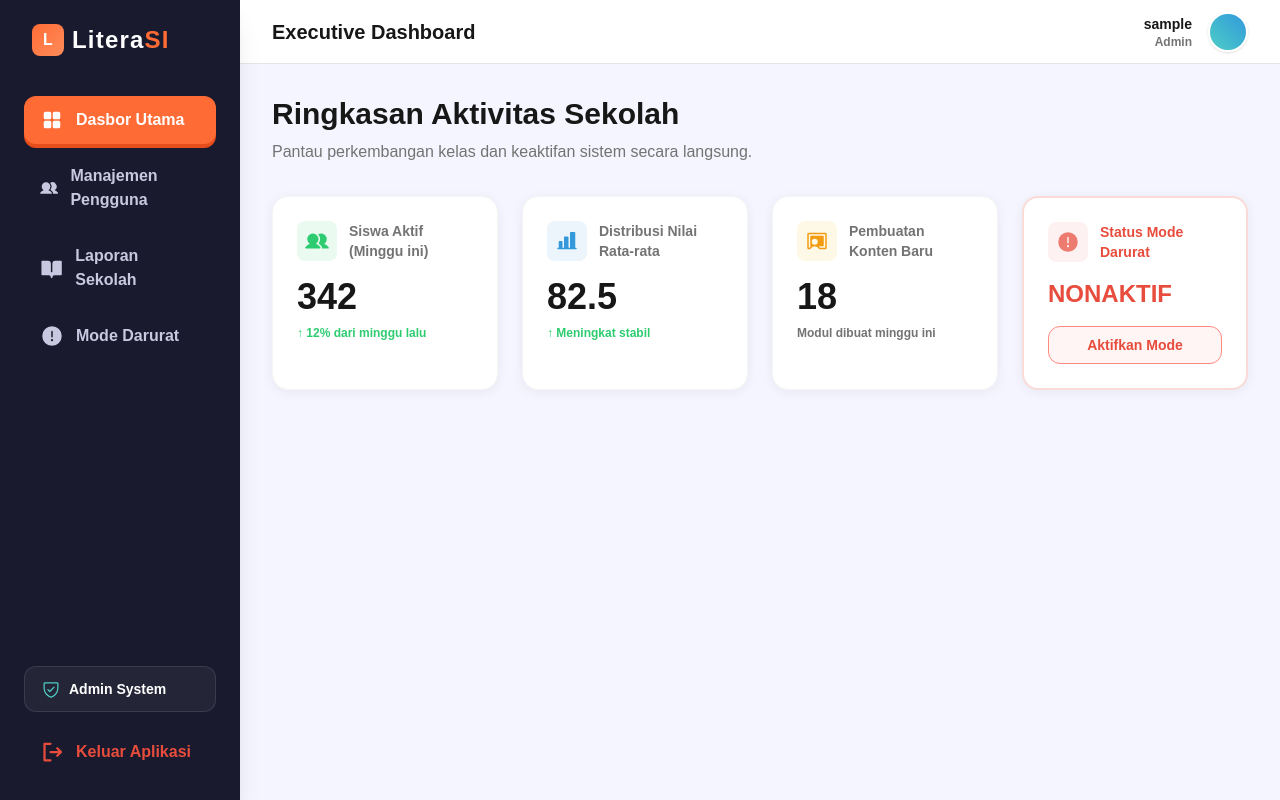
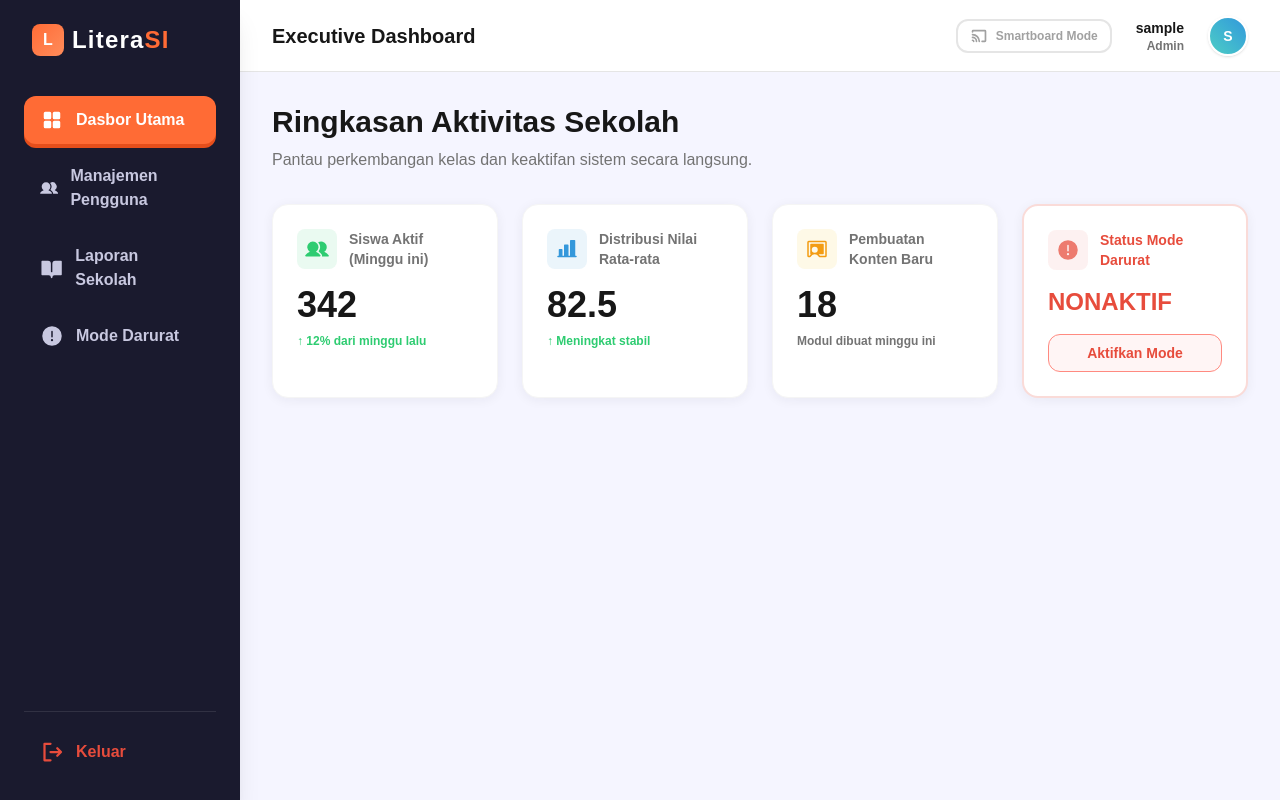
Before and after one commit to RiyanWardhana22/LMS_SDN101752, a React (Vite) app in the folder literasi-frontend/: page /admin/dashboard in a window 1280 px wide. Built offline with nearby package versions, Linux system fonts and the light colour scheme; sample sign-in values are in the browser's storage.

Commit message:
Fix: Sidebar

```diff
--- a/literasi-frontend/src/components/layout/DashboardLayout.jsx
+++ b/literasi-frontend/src/components/layout/DashboardLayout.jsx
@@ -1,14 +1,63 @@
+import { useState, useEffect } from "react";
 import Sidebar from "./Sidebar";
+import { List, Screencast } from "@phosphor-icons/react";
+
 export default function DashboardLayout({ children, role, title }) {
   const user = JSON.parse(localStorage.getItem("user"));
+
+  // State untuk Sidebar (Mobile) dan Smartboard (Layar Besar)
+  const [isSidebarOpen, setIsSidebarOpen] = useState(false);
+  const [isSmartboard, setIsSmartboard] = useState(false);
+
+  // Auto-deteksi layar super lebar (Smartboard) saat dimuat
+  useEffect(() => {
+    if (window.innerWidth >= 1920) setIsSmartboard(true);
+  }, []);
+
   return (
-    <div className="flex min-h-screen bg-[#f5f5ff]">
-      <Sidebar role={role} />
-      <div className="flex-1 flex flex-col h-screen overflow-hidden">
-        <header className="h-[64px] bg-white border-b border-neutral-200 flex items-center justify-between px-8 z-10">
-          <h1 className="text-xl font-extrabold text-neutral-900">{title}</h1>
-          <div className="flex items-center gap-4">
-            <div className="text-right">
+    // Tambahkan class 'smartboard-mode' jika toggle aktif
+    <div
+      className={`flex h-[100dvh] bg-[#f5f5ff] overflow-hidden ${isSmartboard ? "smartboard-mode" : ""}`}
+    >
+      {/* Panggil Sidebar dengan mengirimkan state */}
+      <Sidebar
+        role={role}
+        isOpen={isSidebarOpen}
+        onClose={() => setIsSidebarOpen(false)}
+      />
+
+      {/* Konten Utama Kanan */}
+      <div className="flex-1 flex flex-col h-full w-full overflow-hidden relative">
+        {/* Top Bar (Header) */}
+        <header className="h-[64px] sm:h-[72px] bg-white border-b border-neutral-200 flex items-center justify-between px-4 lg:px-8 z-10 shrink-0">
+          <div className="flex items-center gap-3 lg:gap-0">
+            {/* Tombol Hamburger (Muncul hanya di Mobile/Tablet) */}
+            <button
+              onClick={() => setIsSidebarOpen(true)}
+              className="lg:hidden p-2 text-neutral-600 hover:bg-neutral-100 rounded-xl transition-colors"
+            >
+              <List size={28} weight="bold" />
+            </button>
+            <h1 className="text-lg sm:text-xl font-extrabold text-neutral-900 truncate max-w-[200px] sm:max-w-none">
+              {title}
+            </h1>
+          </div>
+
+          <div className="flex items-center gap-3 sm:gap-6">
+            {/* Toggle Smartboard (Disembunyikan di HP karena HP tidak muat untuk smartboard) */}
+            <button
+              onClick={() => setIsSmartboard(!isSmartboard)}
+              className={`hidden md:flex items-center gap-2 px-3 py-1.5 rounded-xl border-2 font-bold text-xs transition-colors ${
+                isSmartboard
+                  ? "border-[#ff6b35] bg-[#fff3ee] text-[#ff6b35]"
+                  : "border-neutral-200 text-neutral-400 hover:text-neutral-700"
+              }`}
+            >
+              <Screencast size={18} weight="bold" />
+              Smartboard Mode
+            </button>
+
+            <div className="text-right hidden sm:block">
               <p className="text-sm font-bold text-neutral-900">
                 {user?.username}
               </p>
@@ -16,13 +65,16 @@ export default function DashboardLayout({ children, role, title }) {
                 {role}
               </p>
             </div>
-            <div className="w-10 h-10 bg-gradient-to-tr from-[#4ecdc4] to-[#3498db] rounded-full border-2 border-white shadow-sm"></div>
+            {/* Avatar */}
+            <div className="w-9 h-9 sm:w-10 sm:h-10 bg-gradient-to-tr from-[#4ecdc4] to-[#3498db] rounded-full border-2 border-white shadow-sm shrink-0 flex items-center justify-center text-white font-bold text-sm">
+              {user?.username?.charAt(0).toUpperCase()}
+            </div>
           </div>
         </header>
 
         {/* Area Render Halaman */}
-        <main className="flex-1 p-8 overflow-y-auto">
-          <div className="max-w-6xl mx-auto">{children}</div>
+        <main className="flex-1 overflow-y-auto p-4 sm:p-6 lg:p-8">
+          <div className="max-w-7xl mx-auto pb-10">{children}</div>
         </main>
       </div>
     </div>
--- a/literasi-frontend/src/components/layout/Sidebar.jsx
+++ b/literasi-frontend/src/components/layout/Sidebar.jsx
@@ -7,15 +7,18 @@ import {
   WarningCircle,
   SignOut,
   ShieldCheck,
+  X,
 } from "@phosphor-icons/react";
 
-export default function Sidebar({ role }) {
+export default function Sidebar({ role, isOpen, onClose }) {
   const navigate = useNavigate();
 
   const handleLogout = () => {
     localStorage.removeItem("user");
     navigate("/");
   };
+
+  // Konfigurasi Menu
   const adminMenu = [
     {
       name: "Dasbor Utama",
@@ -60,8 +63,24 @@ export default function Sidebar({ role }) {
   const menuItems = role === "admin" ? adminMenu : guruMenu;
 
   return (
-    <aside className="w-[240px] min-h-screen bg-[#1a1a2e] p-6 flex flex-col gap-2 text-[#c8c8e0] shadow-xl z-20">
-      <div className="mb-8 px-2 flex items-center gap-2">
+    <>
+      {/* 1. Overlay Hitam (Hanya muncul di Mobile/Tablet saat menu terbuka) */}
+      {isOpen && (
+        <div
+          className="fixed inset-0 bg-black/50 backdrop-blur-sm z-40 lg:hidden transition-opacity"
+          onClick={onClose}
+        ></div>
+      )}
+
+      {/* 2. Sidebar Container (Absolute di Mobile, Static di Desktop) */}
+      <aside
+        className={`fixed lg:static top-0 left-0 w-[240px] h-[100dvh] bg-[#1a1a2e] p-6 flex flex-col gap-2 text-[#c8c8e0] shadow-2xl lg:shadow-xl z-50 transform transition-transform duration-300 ease-spring ${
+          isOpen ? "translate-x-0" : "-translate-x-full lg:translate-x-0"
+        }`}
+      >
+        {/* Logo Area & Tombol Tutup Mobile */}
+        <div className="mb-8 px-2 flex items-center justify-between">
+          <div className="flex items-center gap-2">
             <div className="w-8 h-8 rounded-lg bg-gradient-to-br from-[#ff6b35] to-[#ff8c5a] flex items-center justify-center text-white font-black">
               L
             </div>
@@ -69,13 +88,22 @@ export default function Sidebar({ role }) {
               Litera<span className="text-[#ff6b35]">SI</span>
             </h2>
           </div>
+          {/* Tombol X hanya tampil di Mobile/Tablet */}
+          <button
+            onClick={onClose}
+            className="lg:hidden text-neutral-400 hover:text-white p-1"
+          >
+            <X size={24} weight="bold" />
+          </button>
+        </div>
 
         {/* Navigasi Utama */}
-      <nav className="flex-1 flex flex-col gap-2">
+        <nav className="flex-1 flex flex-col gap-2 overflow-y-auto hidden-scrollbar">
           {menuItems.map((item, idx) => (
             <NavLink
               key={idx}
               to={item.path}
+              onClick={onClose} // Otomatis tutup sidebar setelah menu diklik di HP
               className={({ isActive }) =>
                 `flex items-center gap-3 px-4 py-3 rounded-xl font-semibold transition-all duration-150 ${
                   isActive
@@ -90,22 +118,17 @@ export default function Sidebar({ role }) {
           ))}
         </nav>
 
-      {/* Area Bawah (Logout & Badge Role) */}
-      <div className="mt-auto flex flex-col gap-4">
-        <div className="flex items-center gap-2 px-4 py-3 bg-white/5 rounded-xl border border-white/10">
-          <ShieldCheck size={20} className="text-[#4ecdc4]" />
-          <span className="text-sm font-bold text-white capitalize">
-            {role} System
-          </span>
-        </div>
+        {/* Area Bawah (Logout) */}
+        <div className="mt-auto pt-4 flex flex-col gap-4 border-t border-white/10">
           <button
             onClick={handleLogout}
             className="flex items-center gap-3 px-4 py-3 rounded-xl font-semibold text-[#e74c3c] hover:bg-[#e74c3c]/10 transition-all"
           >
             <SignOut weight="bold" size={24} />
-          Keluar Aplikasi
+            Keluar
           </button>
         </div>
       </aside>
+    </>
   );
 }
--- a/literasi-frontend/src/index.css
+++ b/literasi-frontend/src/index.css
@@ -13,6 +13,30 @@
     background-color: #fafaff;
     color: #1a1a2e;
   }
+}
+
+/* --- RESPONSIVITAS TAMBAHAN --- */
+.ease-spring {
+  transition-timing-function: cubic-bezier(0.34, 1.56, 0.64, 1);
+}
+
+.hidden-scrollbar::-webkit-scrollbar {
+  display: none;
+}
+.hidden-scrollbar {
+  -ms-overflow-style: none;
+  scrollbar-width: none;
+}
+
+/* --- MODE SMARTBOARD (LAYAR SENTUH RAKSASA) --- */
+.smartboard-mode {
+  font-size: 130%;
+}
+.smartboard-mode header {
+  height: 90px;
+}
+.smartboard-mode main {
+  padding: 3rem;
 }
 
 .wave-container {
--- a/literasi-frontend/src/pages/teacher/DashboardGuru.jsx
+++ b/literasi-frontend/src/pages/teacher/DashboardGuru.jsx
@@ -27,7 +27,7 @@ export default function DashboardGuru() {
       {/* 4 Kartu Statistik Ringkas */}
       <div className="grid grid-cols-1 md:grid-cols-2 lg:grid-cols-4 gap-6 mb-8">
         {/* Card 1: Siswa Aktif */}
-        <div className="bg-white rounded-2xl shadow-[0_2px_12px_rgba(26,26,46,0.06)] p-6 border border-neutral-100 hover:-translate-y-1 transition-transform">
+        <div className="bg-white rounded-2xl shadow-[0_2px_12px_rgba(26,26,46,0.06)] p-6 border border-neutral-100 ">
           <div className="flex items-center gap-3 text-neutral-500 mb-4">
             <div className="p-2 bg-[#eafaf1] rounded-lg">
               <Users weight="fill" size={24} className="text-[#2ecc71]" />
@@ -43,7 +43,7 @@ export default function DashboardGuru() {
         </div>
 
         {/* Card 2: Tugas Belum Dikoreksi (Dengan Badge Urgent) */}
-        <div className="bg-white rounded-2xl shadow-[0_2px_12px_rgba(26,26,46,0.06)] p-6 border border-neutral-100 hover:-translate-y-1 transition-transform relative overflow-hidden">
+        <div className="bg-white rounded-2xl shadow-[0_2px_12px_rgba(26,26,46,0.06)] p-6 border border-neutral-100 relative overflow-hidden">
           {/* Badge Merah untuk Perhatian Khusus */}
           <div className="absolute top-0 right-0 bg-[#e74c3c] text-white text-[10px] font-black px-3 py-1 rounded-bl-xl shadow-sm">
             URGENT
@@ -62,7 +62,7 @@ export default function DashboardGuru() {
         </div>
 
         {/* Card 3: Rata-rata Nilai */}
-        <div className="bg-white rounded-2xl shadow-[0_2px_12px_rgba(26,26,46,0.06)] p-6 border border-neutral-100 hover:-translate-y-1 transition-transform">
+        <div className="bg-white rounded-2xl shadow-[0_2px_12px_rgba(26,26,46,0.06)] p-6 border border-neutral-100">
           <div className="flex items-center gap-3 text-neutral-500 mb-4">
             <div className="p-2 bg-[#ebf5fb] rounded-lg">
               <ChartLine weight="fill" size={24} className="text-[#3498db]" />
```
Lines whose indentation alone changed are shown as unchanged.
